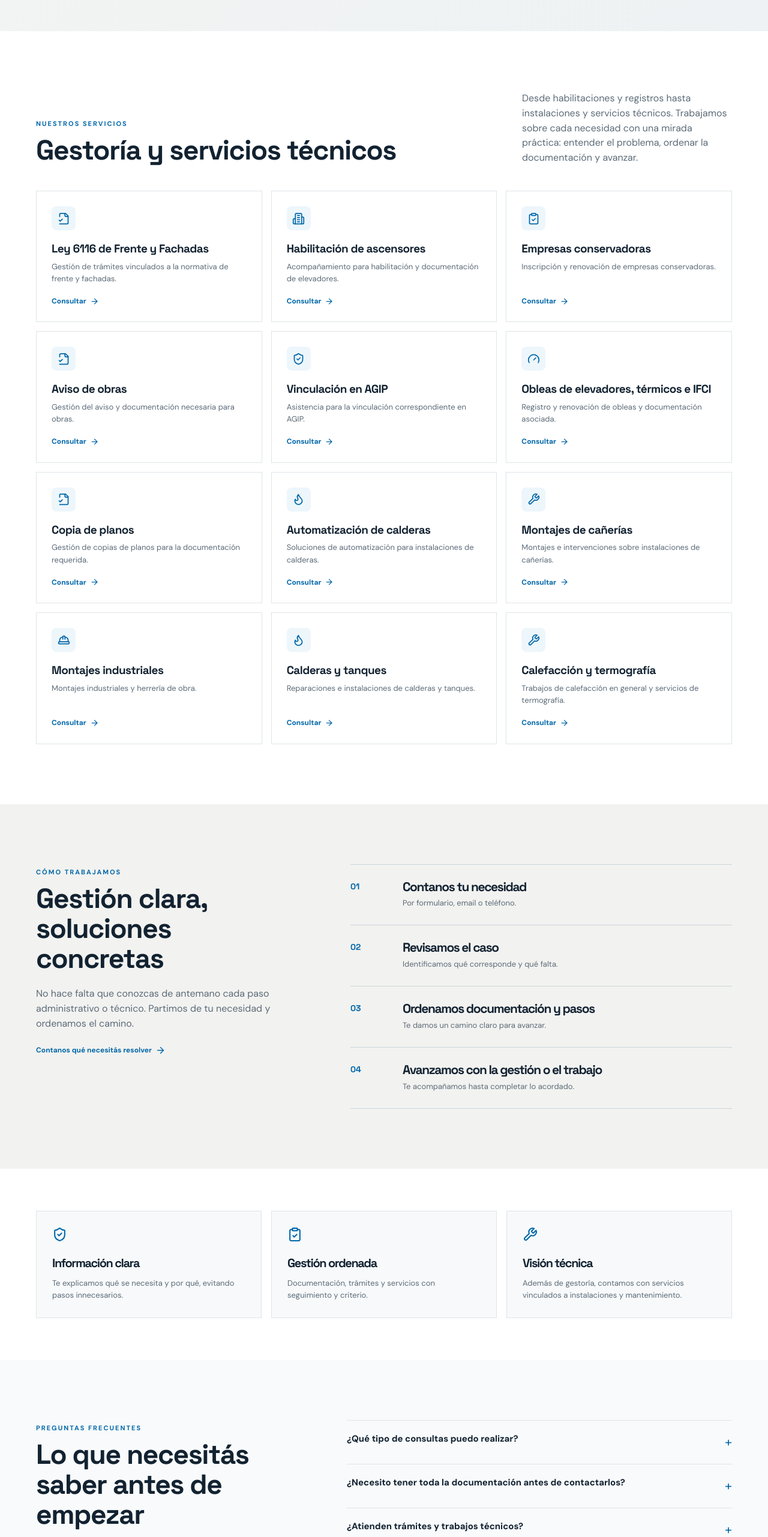
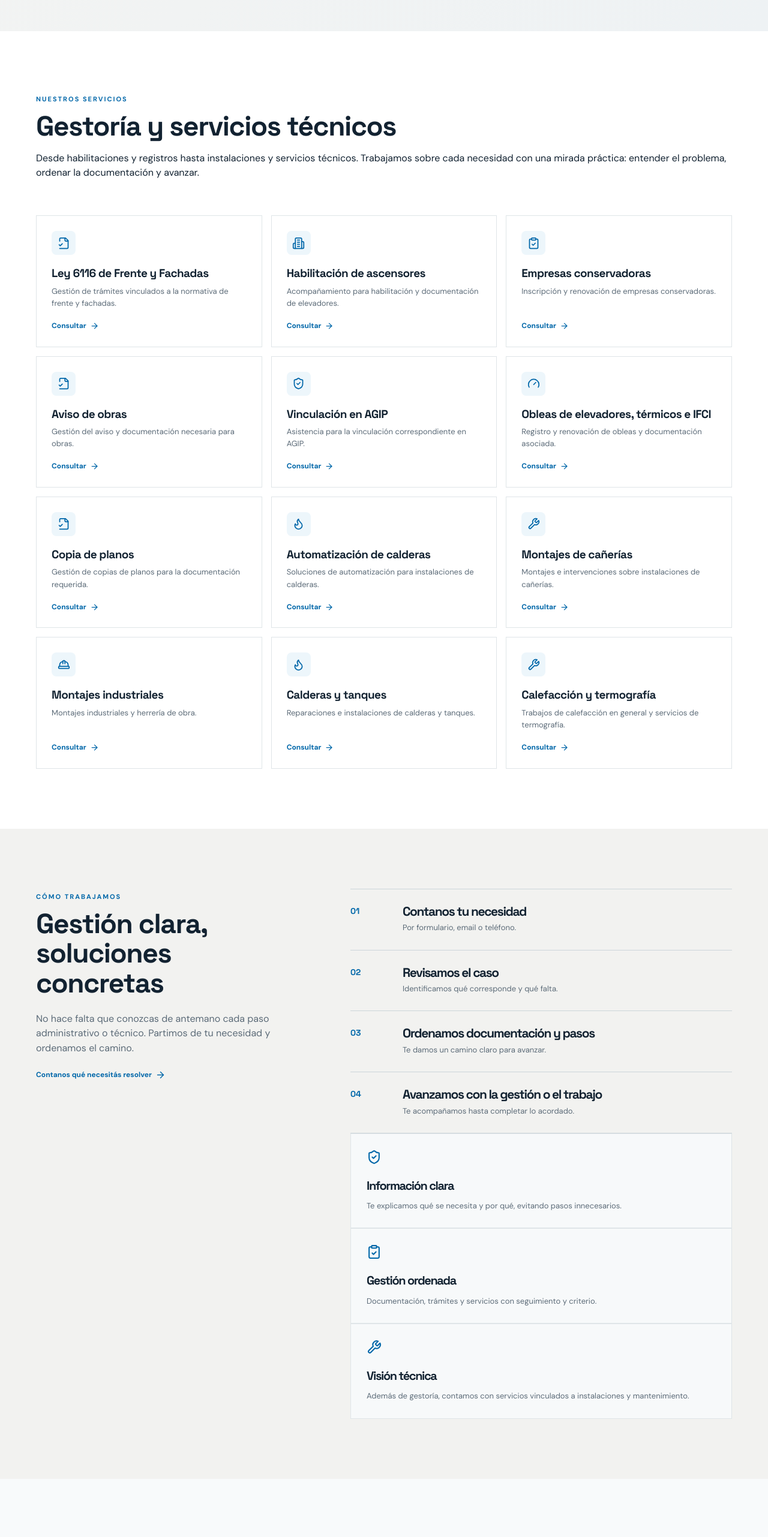
Before and after one commit to lu-developer476/Asistencia-y-Simplicidad, a Next.js app: page / in a window 1280 px wide. Shown: the part 758-3321 px from the top of the page at 60% size. Built offline with nearby package versions, Linux system fonts and the light colour scheme.

Commit message:
Reordenar servicios e integrar beneficios en cómo trabajamos

```diff
--- a/app/page.tsx
+++ b/app/page.tsx
@@ -10,9 +10,8 @@ const faqs=[['¿Qué tipo de consultas puedo realizar?','Podés consultar por cu
 
 export default function Home(){return <>
 <section id="inicio" className="hero"><div className="hero-glow"/><div className="container hero-grid"><div className="hero-copy"><h1>Gestión profesional para <em>resolver con confianza</em></h1><p className="hero-lead">Acompañamos cada trámite y servicio técnico con organización, experiencia y una atención enfocada en encontrar soluciones concretas.</p><div className="hero-actions"><Link className="button button-primary" href="#contacto">Solicitar asesoramiento <ArrowRight size={18}/></Link><Link className="button button-ghost" href="#servicios">Ver servicios</Link></div><div className="hero-trust"><BadgeCheck size={18}/><span>Atención directa · Gestión clara · Respuesta personalizada</span></div></div><div className="hero-visual"><div className="image-ring"><Image src="/ays-notebook.svg" alt="Documentación y planificación de trámites" fill priority sizes="(max-width: 900px) 80vw, 45vw"/></div></div></div></section>
-<section id="servicios" className="section services-section"><div className="container"><div className="section-heading"><div><span className="section-kicker">NUESTROS SERVICIOS</span><h2>Gestoría y servicios técnicos</h2></div><p>Desde habilitaciones y registros hasta instalaciones y servicios técnicos. Trabajamos sobre cada necesidad con una mirada práctica: entender el problema, ordenar la documentación y avanzar.</p></div><div className="service-grid">{services.map(([title,text,Icon])=><article className="service-card" key={title as string}><div className="service-icon"><Icon size={21}/></div><h3>{title as string}</h3><p>{text as string}</p><Link href="#contacto">Consultar <ArrowRight size={15}/></Link></article>)}</div></div></section>
-<section id="proceso" className="section process-section"><div className="container process-grid"><div className="process-copy"><span className="section-kicker">CÓMO TRABAJAMOS</span><h2>Gestión clara, soluciones concretas</h2><p>No hace falta que conozcas de antemano cada paso administrativo o técnico. Partimos de tu necesidad y ordenamos el camino.</p><Link className="text-link" href="#contacto">Contanos qué necesitás resolver <ArrowRight size={17}/></Link></div><div className="steps">{['Contanos tu necesidad','Revisamos el caso','Ordenamos documentación y pasos','Avanzamos con la gestión o el trabajo'].map((step,i)=><div className="step" key={step}><span>{String(i+1).padStart(2,'0')}</span><div><h3>{step}</h3><p>{['Por formulario, email o teléfono.','Identificamos qué corresponde y qué falta.','Te damos un camino claro para avanzar.','Te acompañamos hasta completar lo acordado.'][i]}</p></div></div>)}</div></div></section>
-<section className="section confidence-section"><div className="container confidence-grid"><div className="confidence-card"><ShieldCheck size={25}/><h3>Información clara</h3><p>Te explicamos qué se necesita y por qué, evitando pasos innecesarios.</p></div><div className="confidence-card"><ClipboardCheck size={25}/><h3>Gestión ordenada</h3><p>Documentación, trámites y servicios con seguimiento y criterio.</p></div><div className="confidence-card"><Wrench size={25}/><h3>Visión técnica</h3><p>Además de gestoría, contamos con servicios vinculados a instalaciones y mantenimiento.</p></div></div></section>
+<section id="servicios" className="section services-section"><div className="container"><div className="section-heading"><div><span className="section-kicker">NUESTROS SERVICIOS</span><h2>Gestoría y servicios técnicos</h2><p className="services-intro">Desde habilitaciones y registros hasta instalaciones y servicios técnicos. Trabajamos sobre cada necesidad con una mirada práctica: entender el problema, ordenar la documentación y avanzar.</p></div></div><div className="service-grid">{services.map(([title,text,Icon])=><article className="service-card" key={title as string}><div className="service-icon"><Icon size={21}/></div><h3>{title as string}</h3><p>{text as string}</p><Link href="#contacto">Consultar <ArrowRight size={15}/></Link></article>)}</div></div></section>
+<section id="proceso" className="section process-section"><div className="container process-grid"><div className="process-copy"><span className="section-kicker">CÓMO TRABAJAMOS</span><h2>Gestión clara, soluciones concretas</h2><p>No hace falta que conozcas de antemano cada paso administrativo o técnico. Partimos de tu necesidad y ordenamos el camino.</p><Link className="text-link" href="#contacto">Contanos qué necesitás resolver <ArrowRight size={17}/></Link></div><div className="steps">{['Contanos tu necesidad','Revisamos el caso','Ordenamos documentación y pasos','Avanzamos con la gestión o el trabajo'].map((step,i)=><div className="step" key={step}><span>{String(i+1).padStart(2,'0')}</span><div><h3>{step}</h3><p>{['Por formulario, email o teléfono.','Identificamos qué corresponde y qué falta.','Te damos un camino claro para avanzar.','Te acompañamos hasta completar lo acordado.'][i]}</p></div></div>)}<div className="process-confidence"><div className="confidence-card"><ShieldCheck size={25}/><h3>Información clara</h3><p>Te explicamos qué se necesita y por qué, evitando pasos innecesarios.</p></div><div className="confidence-card"><ClipboardCheck size={25}/><h3>Gestión ordenada</h3><p>Documentación, trámites y servicios con seguimiento y criterio.</p></div><div className="confidence-card"><Wrench size={25}/><h3>Visión técnica</h3><p>Además de gestoría, contamos con servicios vinculados a instalaciones y mantenimiento.</p></div></div></div></div></section>
 <section id="faq" className="section faq-section"><div className="container faq-grid"><div><span className="section-kicker">PREGUNTAS FRECUENTES</span><h2>Lo que necesitás saber antes de empezar</h2><p>Si tu pregunta no aparece acá, escribinos. Una consulta clara es un buen primer paso.</p></div><div className="faq-list">{faqs.map(([q,a])=><details key={q}><summary>{q}<span>+</span></summary><p>{a}</p></details>)}</div></div></section>
 <section id="contacto" className="contact-section"><div className="container contact-grid"><div className="contact-copy"><span className="section-kicker">CONTACTO</span><h2>Contanos qué necesitás resolver</h2><p>Mandanos los datos básicos y una breve descripción. Te contactamos para orientarte sobre el trámite o servicio correspondiente.</p><div className="contact-details"><a href="https://api.whatsapp.com/send/?phone=5491156609916" target="_blank" rel="noopener noreferrer"><span><Phone size={18}/></span><div><small>WhatsApp</small><strong>+54 11 5660-9916</strong></div></a><a href="https://mail.google.com/mail/?view=cm&fs=1&to=ays.informes@gmail.com" target="_blank" rel="noopener noreferrer"><span><Mail size={18}/></span><div><small>Correo</small><strong>ays.informes@gmail.com</strong></div></a></div></div><ContactForm/></div></section>
 </>}
```
